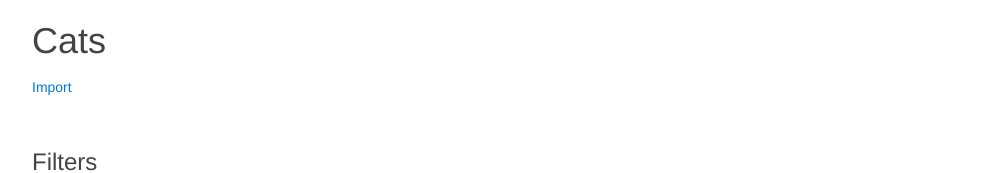
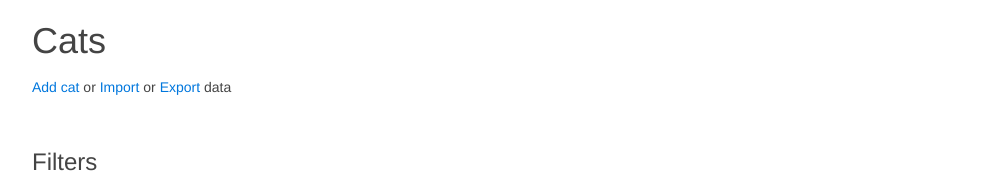
Before and after one commit to moevm/nosql2h21-cats-memecached, a React (Create React App) app in the folder frontend/: page / in a window 1280 px wide. Shown: the top 173 px of the page, without its empty margins (108-1116 px from the left). Built offline with nearby package versions, Linux system fonts and the light colour scheme; no server answers.

Commit message:
add export

```diff
--- a/frontend/src/search/SearchPage.jsx
+++ b/frontend/src/search/SearchPage.jsx
@@ -3,13 +3,43 @@ import Filters from "../filters/Filters";
 import PageRoot from "../app/PageRoot";
 import CatsList from "../list/CatsList";
 import {Link} from "react-router-dom";
+import AppConfig from "../config.json";
 
 class SearchPage extends React.Component{
+  async exportAll(e) {
+    e.preventDefault()
+    let text = "[]";
+    try {
+      let href = new URL("cats/export", AppConfig.serverUrl).href
+      let res = await fetch(href);
+      if (res.ok) {
+        text = await res.text();
+      } else {
+        console.log(res)
+        alert("Can not download data from server :(")
+      }
+    } catch (e) {
+      console.log(e)
+    }
+    let element = document.createElement('a');
+    element.setAttribute('href', 'data:text/plain;charset=utf-8,' + encodeURIComponent(text));
+    element.setAttribute('download', "all.json");
+    element.style.display = 'none';
+    document.body.appendChild(element);
+    element.click();
+    document.body.removeChild(element);
+  }
+
   render() {
     return <PageRoot>
       <h1>Cats</h1>
       <div>
+        <Link to="/add">Add cat</Link>
+        <span> or </span>
         <Link to="/import">Import</Link>
+        <span> or </span>
+        <a href="/cats/export" download="all.json" onClick={this.exportAll}>Export</a>
+        <span> data</span>
       </div>
       <Filters/>
       <CatsList/>
```
